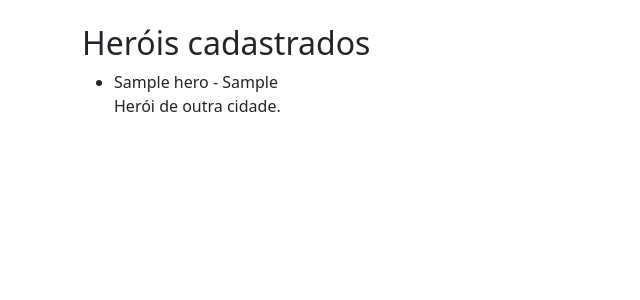
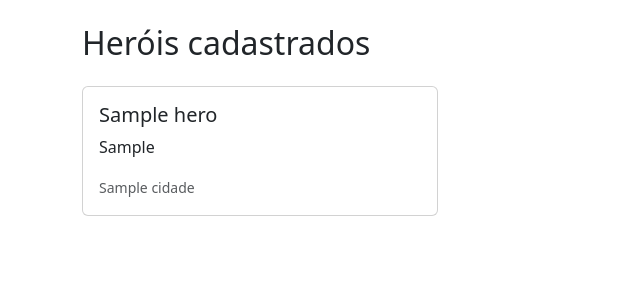
Before and after one commit to Gustavo-Machado-Dutra/superbook, a Django app: template heroes/templates/heroes/lista_herois.html in a window 1280 px wide. Shown: the part 80-380 px from the top of the page, without its empty margins (0-640 px from the left). Run offline with Django 3.2, Linux system fonts and the light colour scheme; the template is opened without the code that fills it: most values are stand-ins (such as "Sample title", 1, 10 or a date in 2020); some libraries are stand-ins or nearby versions.

Commit message:
adicionado bootsrap no lista_herois

```diff
--- a/heroes/templates/base.html
+++ b/heroes/templates/base.html
@@ -1,18 +1,25 @@
+{% load static %}
 <!DOCTYPE html>
 <html>
-<head>
-    <title>{% block title %}SuperBook{% endblock %}</title>
+  <head>
+    <title>
+      {% block title %}
+        SuperBook
+      {% endblock %}
+    </title>
     {% load static %}
-    <link rel="stylesheet" href="{% static 'css/bootstrap.min.css' %}">
-</head>
-<body>
+    <!-- Bootstrap 5 CSS via CDN -->
+    <link href="https://cdn.jsdelivr.net/npm/bootstrap@5.3.3/dist/css/bootstrap.min.css" rel="stylesheet" />
+  </head>
+  <body>
     <header>
-        <h1>SuperBook</h1>
-        {% include "partials/menu.html" %}
+      <h1>SuperBook</h1>
+      {% include 'partials/menu.html' %}
     </header>
 
     <main class="container mt-4">
-        {% block content %}{% endblock %}
+      {% block content %}
+      {% endblock %}
     </main>
-</body>
+  </body>
 </html>
--- a/heroes/templates/heroes/lista_herois.html
+++ b/heroes/templates/heroes/lista_herois.html
@@ -1,24 +1,25 @@
-
 {% extends 'base.html' %}
 
-{% block title %}Lista de Heróis{% endblock %}
+{% block title %}
+  Lista de Heróis
+{% endblock title %}
 
 {% block content %}
-<h2>Heróis cadastrados</h2>
-<ul>
-{% for hero in herois %}
-    <li>
-        {{ hero.codinome }} - {{ hero.poder_principal }}
-
-        {% if hero.cidade == "Nova York" %}
-            <p>Este herói protege Nova York!</p>
-        {% else %}
-            <p>Herói de outra cidade.</p>
-        {% endif %}
-    </li>
-{% empty %}
-    <li>Nenhum herói cadastrado.</li>
-{% endfor %}
-</ul>
+  <h2 class="mb-4">Heróis cadastrados</h2>
+  <div class="row">
+    {% for hero in herois %}
+      <div class="col-md-4">
+        <div class="card mb-3">
+          <div class="card-body">
+            <h5 class="card-title">{{ hero.codinome }}</h5>
+            <p class="card-text">{{ hero.poder_principal }}</p>
+            <small class="text-muted">{{ hero.cidade }}</small>
+          </div>
+        </div>
+      </div>
+    {% empty %}
+      <p>Nenhum herói encontrado.</p>
+    {% endfor %}
+  </div>
 
 {% endblock content %}
```
